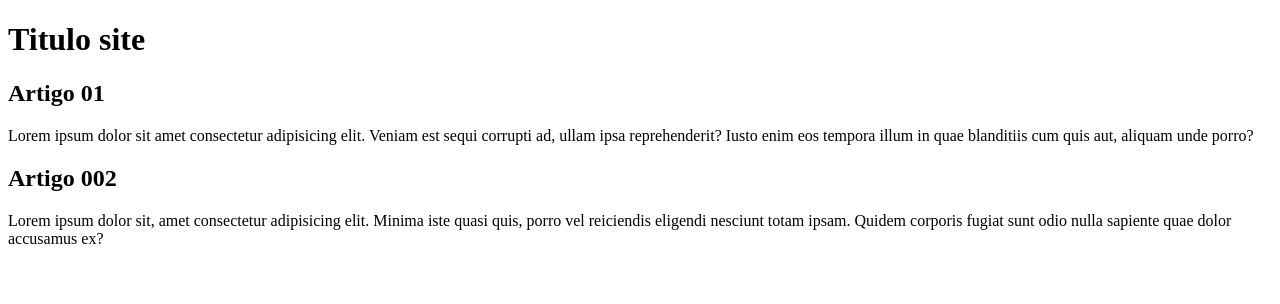
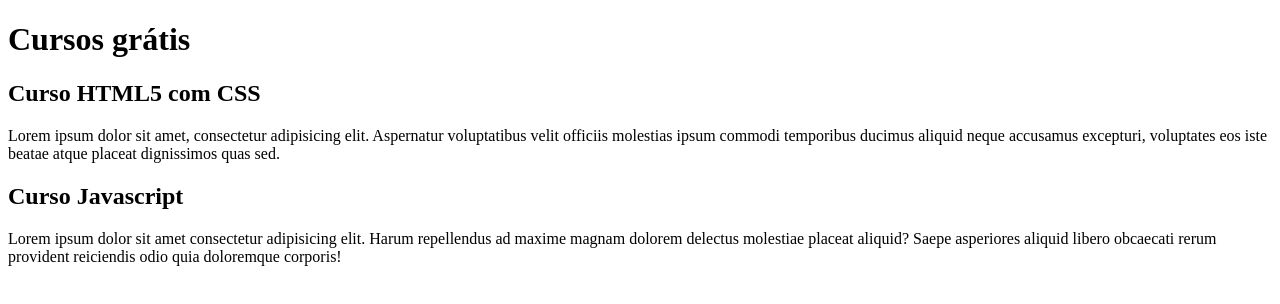
Before and after one commit to WesleyDSilva/teste123, a plain HTML site: page index.html in a window 1280 px wide. Drawn offline with Linux system fonts and the light colour scheme.

Commit message:
conteudo

```diff
--- a/index.html
+++ b/index.html
@@ -7,16 +7,16 @@
 </head>
 <body>
     <header>
-        <h1>Titulo site</h1>
+        <h1>Cursos grátis</h1>
 
         <article>
-            <h2>Artigo 01</h2>
-            <p>Lorem ipsum dolor sit amet consectetur adipisicing elit. Veniam est sequi corrupti ad, ullam ipsa reprehenderit? Iusto enim eos tempora illum in quae blanditiis cum quis aut, aliquam unde porro?</p>
+            <h2>Curso HTML5 com CSS</h2>
+            <p>Lorem ipsum dolor sit amet, consectetur adipisicing elit. Aspernatur voluptatibus velit officiis molestias ipsum commodi temporibus ducimus aliquid neque accusamus excepturi, voluptates eos iste beatae atque placeat dignissimos quas sed.</p>
         </article>
 
         <article>
-            <h2>Artigo 002</h2>
-            <p>Lorem ipsum dolor sit, amet consectetur adipisicing elit. Minima iste quasi quis, porro vel reiciendis eligendi nesciunt totam ipsam. Quidem corporis fugiat sunt odio nulla sapiente quae dolor accusamus ex?</p>
+            <h2>Curso Javascript</h2>
+            <p>Lorem ipsum dolor sit amet consectetur adipisicing elit. Harum repellendus ad maxime magnam dolorem delectus molestiae placeat aliquid? Saepe asperiores aliquid libero obcaecati rerum provident reiciendis odio quia doloremque corporis!</p>
         </article>
     </header>
 </body>
```
